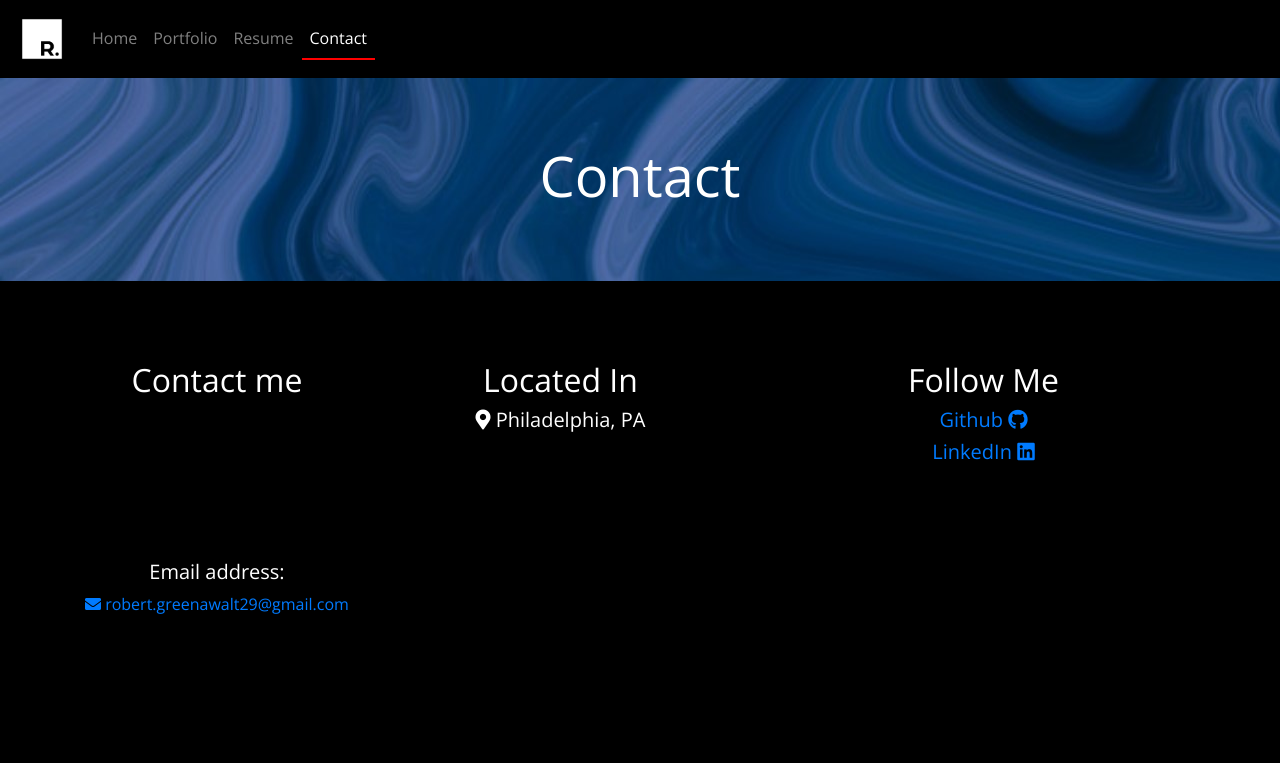
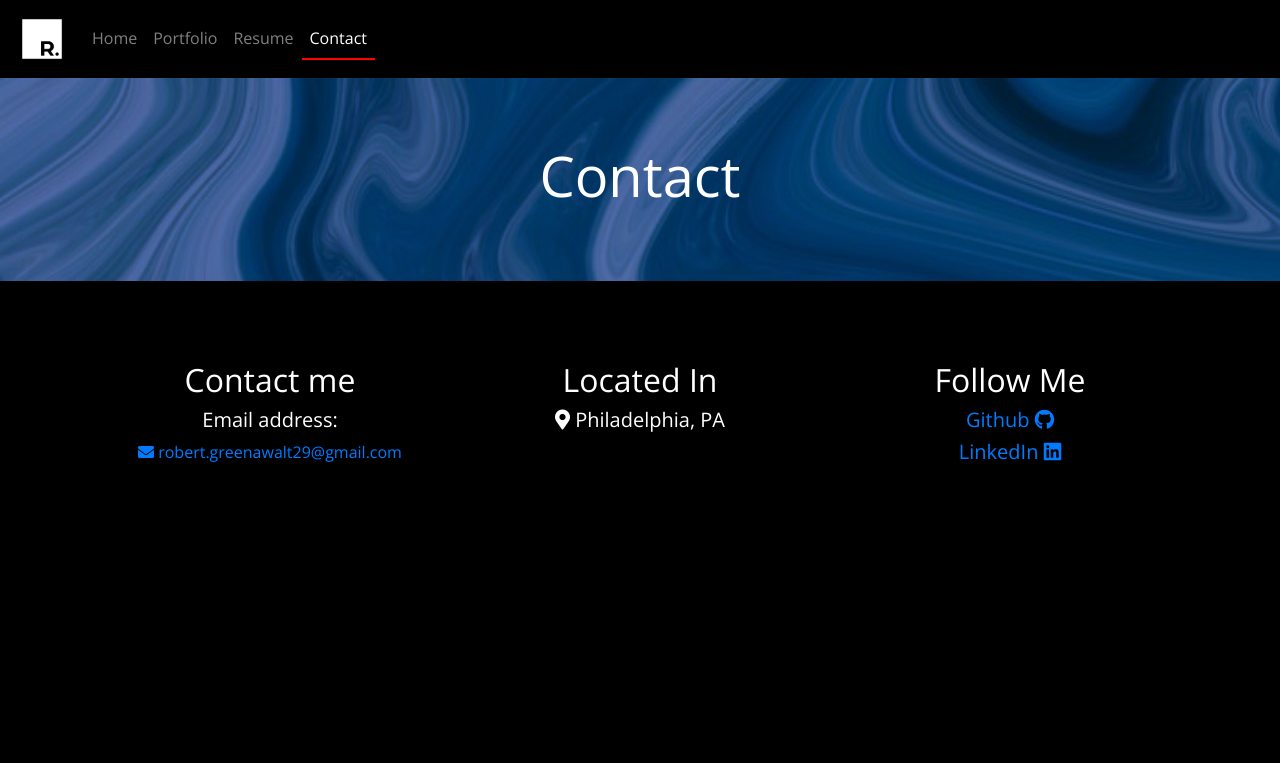
Before and after one commit to rsg71/Portfolio, a website: page contact.html in a window 1280 px wide. Shown: the top 763 px of the page. Drawn offline with nearby package versions, Linux system fonts and the light colour scheme; a script that the page names is missing; files whose address does not match are found by name.

Commit message:
updating margin on contact page

```diff
--- a/contact.html
+++ b/contact.html
@@ -71,8 +71,8 @@
   <main class="container contact">
 
     <div class="row" style="text-align:center; margin:5em 0em 20em ">
-      <div >
-        <h2 class="col">Contact me</h2>
+      <div class="col">
+        <h2 >Contact me</h2>
         <h5>Email address:</h5> <a href="mailto:robert.greenawalt29@gmail.com"><i class="fas fa-envelope"></i>
           robert.greenawalt29@gmail.com</a>
       </div>
```
